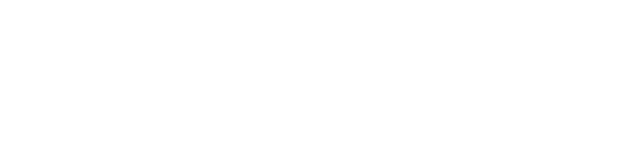
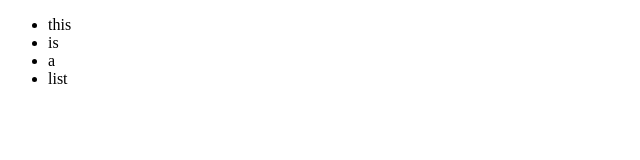
Before and after one commit to odhiambo-ed/rift-collab, a plain HTML site: page index.html in a window 1280 px wide. Shown: the whole page, without its empty margins (0-640 px from the left). Drawn offline with Linux system fonts and the light colour scheme.

Commit message:
vansh added a list

```diff
--- a/index.html
+++ b/index.html
@@ -6,6 +6,11 @@
     <title>Git Collab</title>
 </head>
 <body>
-
+    <ul>
+        <li>this</li>
+        <li>is</li>
+        <li>a</li>
+        <li>list</li>
+    </ul>
 </body>
 </html>
```
